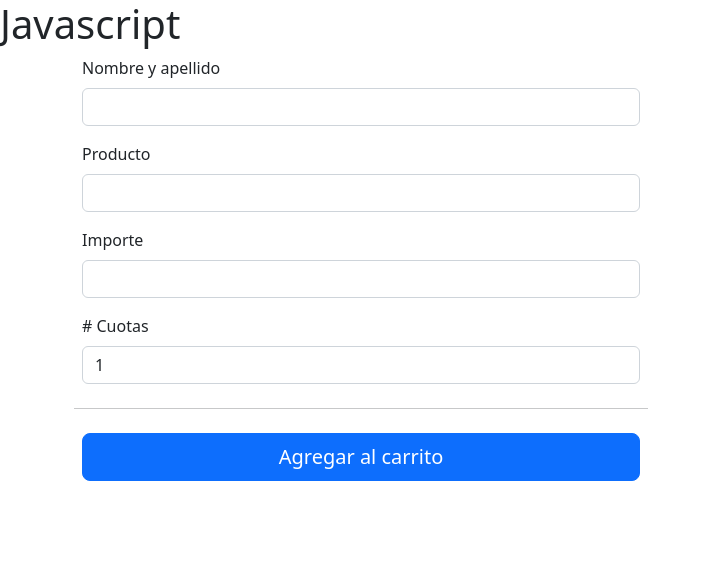
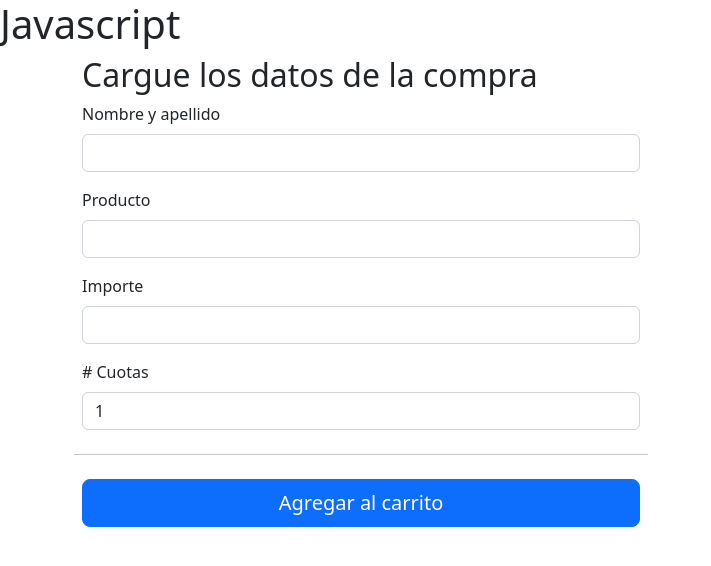
Before and after one commit to franciscobaeck/javascript, a plain HTML site: page index.html in a window 1280 px wide. Shown: the whole page, without its empty margins (0-711 px from the left). Drawn offline with nearby package versions, Linux system fonts and the light colour scheme.

Commit message:
arreglos y objetos 2

```diff
--- a/index.html
+++ b/index.html
@@ -12,6 +12,7 @@
     <h1>Javascript</h1>
 
     <div class="container col-md-12">
+        <h2>Cargue los datos de la compra</h2>
         <div class="col-md-6">
             <form class="needs-validation" novalidate="">
             <div class="row g-3">
--- a/js/main.js
+++ b/js/main.js
@@ -15,6 +15,7 @@ function calcularPrecioFinal(importeSinInteres, cantCuotas) {
   }
 
   return parseFloat(precioFinal).toFixed(2);
+
 }
 
 const form = document.getElementsByClassName('needs-validation')[0]
```
